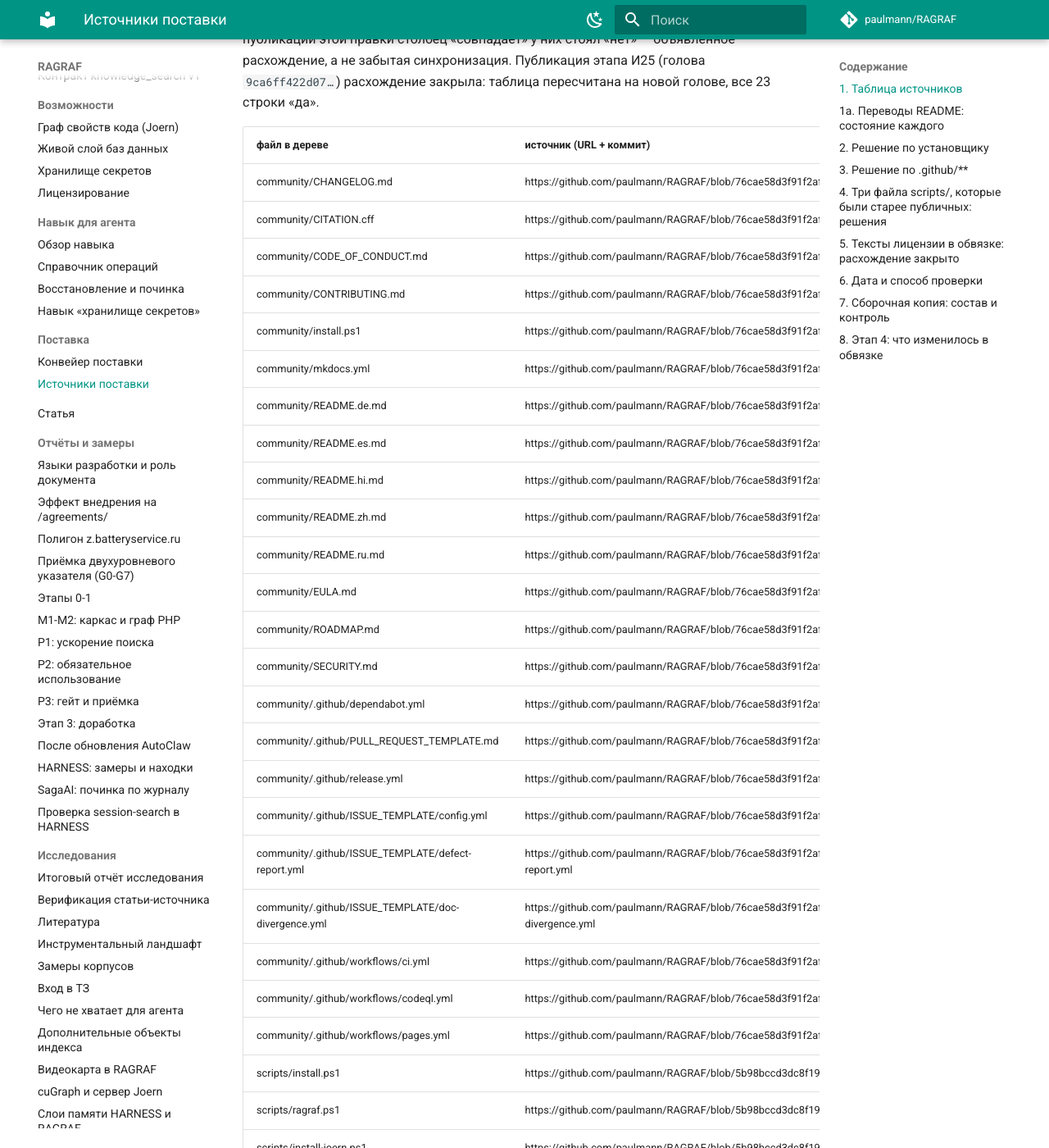
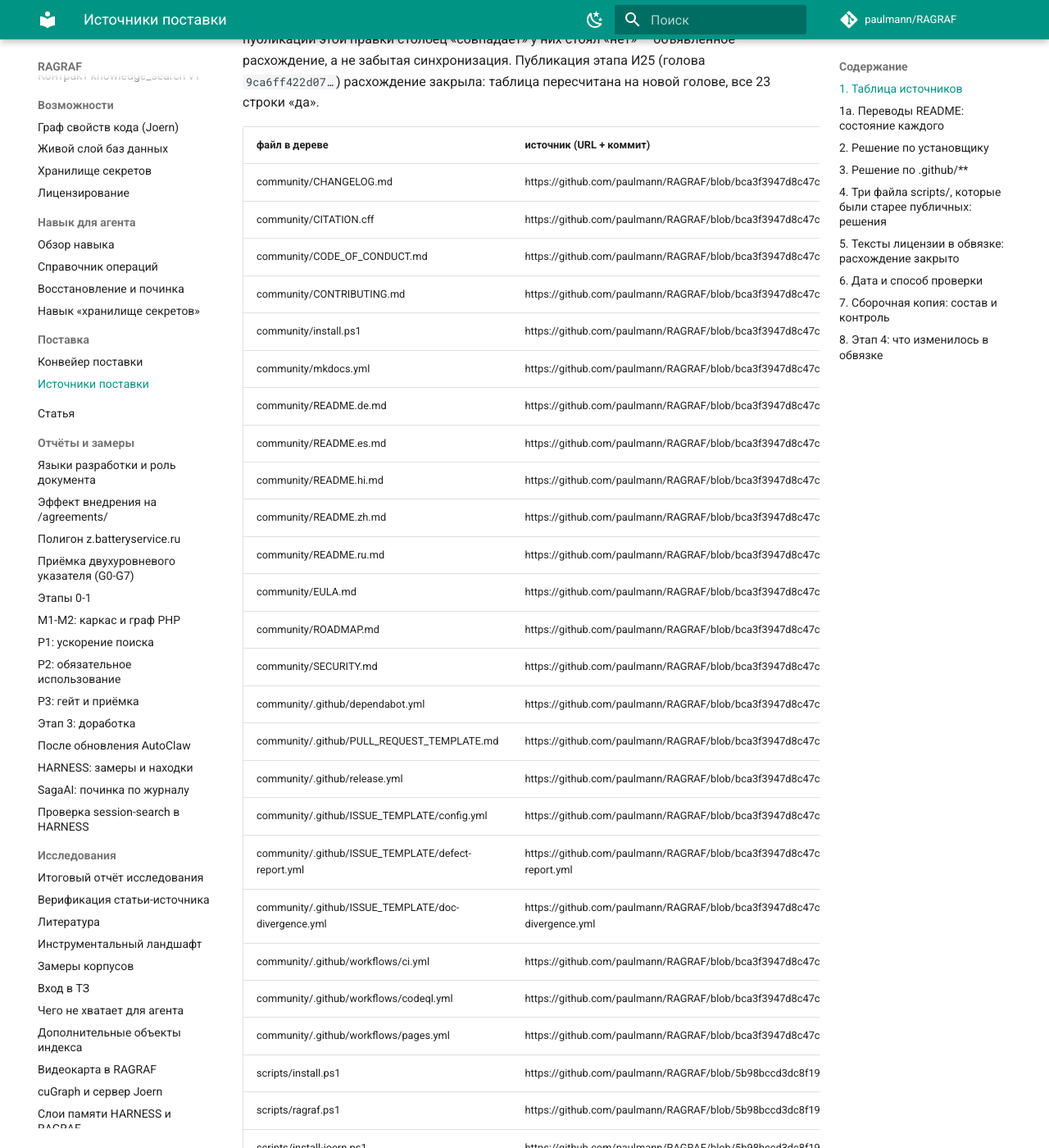
Before and after one commit to paulmann/RAGRAF, an MkDocs documentation site: the page built from docs/03_implementation/RELEASE-SOURCES.md, in a window 1280 px wide and 1400 px high, scrolled down 2977 px. Shown: the whole window at 82% size. Built offline with MkDocs 1.6.1 and Material for MkDocs 9.7.7, drawn with Linux system fonts in a browser that asks for light colours; comment, search, counter and statistics services are not loaded; some of the changed lines change nothing that is shown; some of the changed text lies outside the part shown.

Commit message:
таблица источников пересчитана на голове публикации этапа И32

```diff
--- a/docs/03_implementation/RELEASE-SOURCES.md
+++ b/docs/03_implementation/RELEASE-SOURCES.md
@@ -7,7 +7,7 @@
 в таком состоянии теряла обвязку целиком — и заметить это можно было только
 сверкой, которой до сих пор никто не делал.
 
-**Публичный `main` на момент сверки:** `76cae58d3f91f2af6a3d81d0458dae0a7ba16bf1`
+**Публичный `main` на момент сверки:** `bca3f3947d8c47cbabe1f75b2b2162e8b0925cc9`
 (2026-10-27, «этап И30 — блоки команд переводов проверяются поимённо»),
 репозиторий https://github.com/paulmann/RAGRAF, клон публикации вне живого дерева
 (`git clone`, затем
@@ -75,7 +75,7 @@
 > исходному тексту (`"reindex latency"` в немецком и испанском). Сверх того в каждом
 > переводе обновлены числа собственного индекса RAGRAF (869 файлов, 5 227 узлов,
 > 68 845 рёбер — запись `rev-0415`).
-> Изменение опубликовано, и таблица пересчитана на голове публикации `76cae58d3f91f2af6a3d81d0458dae0a7ba16bf1`: хэш в
+> Изменение опубликовано, и таблица пересчитана на голове публикации `bca3f3947d8c47cbabe1f75b2b2162e8b0925cc9`: хэш в
 > дереве равен хэшу `main`, признак — «да».
 
 > **Изменение 27.10.2026 (этап И31).** Пять переводов README изменены в живом
@@ -90,7 +90,7 @@
 
 > **Изменение 27.10.2026 (этап И32).** Пять переводов README изменены в живом
 > дереве после переноса из публичного `main`: в каждом обновлены числа
-> собственного индекса RAGRAF (запись `rev-????`). Других правок в переводах не
+> собственного индекса RAGRAF (запись `rev-0424`). Других правок в переводах не
 > было: пункты списков во всех пяти сошлись с `README.md` по позициям и
 > защищённой части при первом же прогоне новой проверки.
 > Таблица пересчитана на голове публикации этих правок: хэш в дереве равен хэшу
@@ -125,29 +125,29 @@
 
 | файл в дереве | источник (URL + коммит) | sha256 в публичном main | sha256 в дереве | совпадает | путь в поставке |
 |---|---|---|---|---|---|
-| community/CHANGELOG.md | https://github.com/paulmann/RAGRAF/blob/76cae58d3f91f2af6a3d81d0458dae0a7ba16bf1/CHANGELOG.md | b5ea007e9b8bccf1e5cf8752c4543c6c909d5bef4972113b98cfdfe8a564abed | b5ea007e9b8bccf1e5cf8752c4543c6c909d5bef4972113b98cfdfe8a564abed | да | CHANGELOG.md |
-| community/CITATION.cff | https://github.com/paulmann/RAGRAF/blob/76cae58d3f91f2af6a3d81d0458dae0a7ba16bf1/CITATION.cff | a0b16a209dfb162fcd2817455939a21588f9ffa1d1f6ec02e0281fd59feb4e32 | a0b16a209dfb162fcd2817455939a21588f9ffa1d1f6ec02e0281fd59feb4e32 | да | CITATION.cff |
-| community/CODE_OF_CONDUCT.md | https://github.com/paulmann/RAGRAF/blob/76cae58d3f91f2af6a3d81d0458dae0a7ba16bf1/CODE_OF_CONDUCT.md | 34596ad809e62b3c5a0f9cfb3106c971c21b4f145b18c7e70704959d6996b580 | 34596ad809e62b3c5a0f9cfb3106c971c21b4f145b18c7e70704959d6996b580 | да | CODE_OF_CONDUCT.md |
-| community/CONTRIBUTING.md | https://github.com/paulmann/RAGRAF/blob/76cae58d3f91f2af6a3d81d0458dae0a7ba16bf1/CONTRIBUTING.md | 4702989e9f57c205f752d6e5977b692316fae0fa4c61c32355d5289e05d98689 | 4702989e9f57c205f752d6e5977b692316fae0fa4c61c32355d5289e05d98689 | да | CONTRIBUTING.md |
-| community/install.ps1 | https://github.com/paulmann/RAGRAF/blob/76cae58d3f91f2af6a3d81d0458dae0a7ba16bf1/install.ps1 | 5a55c8d88ba70066e43147d9b772d98352f46ca82a88ef18a2d8ada71509e8e0 | 5a55c8d88ba70066e43147d9b772d98352f46ca82a88ef18a2d8ada71509e8e0 | да | install.ps1 |
-| community/mkdocs.yml | https://github.com/paulmann/RAGRAF/blob/76cae58d3f91f2af6a3d81d0458dae0a7ba16bf1/mkdocs.yml | fafbfabe326de2139b7075cc831c358729070a28f0e1b90baa26dbf8bcd4a0e4 | fafbfabe326de2139b7075cc831c358729070a28f0e1b90baa26dbf8bcd4a0e4 | да | mkdocs.yml |
-| community/README.de.md | https://github.com/paulmann/RAGRAF/blob/76cae58d3f91f2af6a3d81d0458dae0a7ba16bf1/README.de.md | 06f1eed555e8f395a3bfdd9a469d2d501b895e7e41356c988ccb82e65214a6ce | b04f2330f1b663b9ca888777ea1ff6d1789651e9985c74b9a1958a230f02c96c |  нет | README.de.md |
-| community/README.es.md | https://github.com/paulmann/RAGRAF/blob/76cae58d3f91f2af6a3d81d0458dae0a7ba16bf1/README.es.md | 39afcff6201be69e863dffe797e297f5763e86792e1b621ea387357bfc0ab5da | b6197b1c5a236d515f3227188e1129477e80f66d05abb063a61d75c91a41c623 |  нет | README.es.md |
-| community/README.hi.md | https://github.com/paulmann/RAGRAF/blob/76cae58d3f91f2af6a3d81d0458dae0a7ba16bf1/README.hi.md | 7538517b0547ee0b1761bb1a1621d388c6785894e7950cabbcabe2f1436b36db | a96445a86c6c73de7a36b926f0eb4d9267a47d392c1631b1a61a1fce869e0b16 |  нет | README.hi.md |
-| community/README.zh.md | https://github.com/paulmann/RAGRAF/blob/76cae58d3f91f2af6a3d81d0458dae0a7ba16bf1/README.zh.md | 8b2d6fa63b9b6852157843a1e2d86751c114bde5599cb72d676837591f84d500 | 28f330b28ea906b2cf8ffada27e9433abead6d680bed31e038aac755c2eda412 |  нет | README.zh.md |
-| community/README.ru.md | https://github.com/paulmann/RAGRAF/blob/76cae58d3f91f2af6a3d81d0458dae0a7ba16bf1/README.ru.md | c347d4909308e5de03130c11235da7068197cbaa65f475828a239f240798b18b | a639aea387e04ec752420196c13f235a298e0cbed051ccb64927b84df6c73cc2 |  нет | README.ru.md |
-| community/EULA.md | https://github.com/paulmann/RAGRAF/blob/76cae58d3f91f2af6a3d81d0458dae0a7ba16bf1/EULA.md | de3a473f73d39dedb64f362384554f25584979d62b51f8ea50c5d531bab75a3a | de3a473f73d39dedb64f362384554f25584979d62b51f8ea50c5d531bab75a3a | да | EULA.md |
-| community/ROADMAP.md | https://github.com/paulmann/RAGRAF/blob/76cae58d3f91f2af6a3d81d0458dae0a7ba16bf1/ROADMAP.md | 1973da88532a9dab0b96873df9acf57575b286af40f4904a36e87ccf5c6457be | 1973da88532a9dab0b96873df9acf57575b286af40f4904a36e87ccf5c6457be | да | ROADMAP.md |
-| community/SECURITY.md | https://github.com/paulmann/RAGRAF/blob/76cae58d3f91f2af6a3d81d0458dae0a7ba16bf1/SECURITY.md | dbc7d9c2bd4d3e2d1481a36d00655633c3b45603d1f6753a26c9357414495700 | dbc7d9c2bd4d3e2d1481a36d00655633c3b45603d1f6753a26c9357414495700 | да | SECURITY.md |
-| community/.github/dependabot.yml | https://github.com/paulmann/RAGRAF/blob/76cae58d3f91f2af6a3d81d0458dae0a7ba16bf1/.github/dependabot.yml | 37360b6fa679b5639b08465c684bca8d86c56f9cdf5b1e8c9dd3e1d813f79532 | 37360b6fa679b5639b08465c684bca8d86c56f9cdf5b1e8c9dd3e1d813f79532 | да | .github/dependabot.yml |
-| community/.github/PULL_REQUEST_TEMPLATE.md | https://github.com/paulmann/RAGRAF/blob/76cae58d3f91f2af6a3d81d0458dae0a7ba16bf1/.github/PULL_REQUEST_TEMPLATE.md | 30c5a2c60f7d1933b201b326d55ce6955aad46457d3d65503c9b666706ab82b0 | 30c5a2c60f7d1933b201b326d55ce6955aad46457d3d65503c9b666706ab82b0 | да | .github/PULL_REQUEST_TEMPLATE.md |
-| community/.github/release.yml | https://github.com/paulmann/RAGRAF/blob/76cae58d3f91f2af6a3d81d0458dae0a7ba16bf1/.github/release.yml | 48c9059c309e7e04177c3e649c02ff3aa5b93b0045a55eff3998004e4356560c | 48c9059c309e7e04177c3e649c02ff3aa5b93b0045a55eff3998004e4356560c | да | .github/release.yml |
-| community/.github/ISSUE_TEMPLATE/config.yml | https://github.com/paulmann/RAGRAF/blob/76cae58d3f91f2af6a3d81d0458dae0a7ba16bf1/.github/ISSUE_TEMPLATE/config.yml | 0bc9435ed1245c47bbde5fc751fb937c75b554553be3010da264be10d2c89654 | 0bc9435ed1245c47bbde5fc751fb937c75b554553be3010da264be10d2c89654 | да | .github/ISSUE_TEMPLATE/config.yml |
-| community/.github/ISSUE_TEMPLATE/defect-report.yml | https://github.com/paulmann/RAGRAF/blob/76cae58d3f91f2af6a3d81d0458dae0a7ba16bf1/.github/ISSUE_TEMPLATE/defect-report.yml | abab94c9ded87699c6046f527486ff84c0abb6d1df8c7f3447baeb25f58fc2a6 | abab94c9ded87699c6046f527486ff84c0abb6d1df8c7f3447baeb25f58fc2a6 | да | .github/ISSUE_TEMPLATE/defect-report.yml |
-| community/.github/ISSUE_TEMPLATE/doc-divergence.yml | https://github.com/paulmann/RAGRAF/blob/76cae58d3f91f2af6a3d81d0458dae0a7ba16bf1/.github/ISSUE_TEMPLATE/doc-divergence.yml | 743c9e238dcaaa3eb10f4739a53f7ec7cab43d81ff3c1d93adfab768adcf3aff | 743c9e238dcaaa3eb10f4739a53f7ec7cab43d81ff3c1d93adfab768adcf3aff | да | .github/ISSUE_TEMPLATE/doc-divergence.yml |
-| community/.github/workflows/ci.yml | https://github.com/paulmann/RAGRAF/blob/76cae58d3f91f2af6a3d81d0458dae0a7ba16bf1/.github/workflows/ci.yml | ea6d8ae5a2007164ca196a0e1b6fc7e71976c9a354ebe55efc50f32d7e6b3a99 | ea6d8ae5a2007164ca196a0e1b6fc7e71976c9a354ebe55efc50f32d7e6b3a99 | да | .github/workflows/ci.yml |
-| community/.github/workflows/codeql.yml | https://github.com/paulmann/RAGRAF/blob/76cae58d3f91f2af6a3d81d0458dae0a7ba16bf1/.github/workflows/codeql.yml | 5c09bbc2cec2fe16c338d4527100b92b63badfc6dbf3dea34b2652d5a0726bfb | 5c09bbc2cec2fe16c338d4527100b92b63badfc6dbf3dea34b2652d5a0726bfb | да | .github/workflows/codeql.yml |
-| community/.github/workflows/pages.yml | https://github.com/paulmann/RAGRAF/blob/76cae58d3f91f2af6a3d81d0458dae0a7ba16bf1/.github/workflows/pages.yml | 4735800e7da31eb2b1ef550ccff883867e072118f8edb164b8ddbddd65abeb38 | 4735800e7da31eb2b1ef550ccff883867e072118f8edb164b8ddbddd65abeb38 | да | .github/workflows/pages.yml |
+| community/CHANGELOG.md | https://github.com/paulmann/RAGRAF/blob/bca3f3947d8c47cbabe1f75b2b2162e8b0925cc9/CHANGELOG.md | b5ea007e9b8bccf1e5cf8752c4543c6c909d5bef4972113b98cfdfe8a564abed | b5ea007e9b8bccf1e5cf8752c4543c6c909d5bef4972113b98cfdfe8a564abed | да | CHANGELOG.md |
+| community/CITATION.cff | https://github.com/paulmann/RAGRAF/blob/bca3f3947d8c47cbabe1f75b2b2162e8b0925cc9/CITATION.cff | a0b16a209dfb162fcd2817455939a21588f9ffa1d1f6ec02e0281fd59feb4e32 | a0b16a209dfb162fcd2817455939a21588f9ffa1d1f6ec02e0281fd59feb4e32 | да | CITATION.cff |
+| community/CODE_OF_CONDUCT.md | https://github.com/paulmann/RAGRAF/blob/bca3f3947d8c47cbabe1f75b2b2162e8b0925cc9/CODE_OF_CONDUCT.md | 34596ad809e62b3c5a0f9cfb3106c971c21b4f145b18c7e70704959d6996b580 | 34596ad809e62b3c5a0f9cfb3106c971c21b4f145b18c7e70704959d6996b580 | да | CODE_OF_CONDUCT.md |
+| community/CONTRIBUTING.md | https://github.com/paulmann/RAGRAF/blob/bca3f3947d8c47cbabe1f75b2b2162e8b0925cc9/CONTRIBUTING.md | 4702989e9f57c205f752d6e5977b692316fae0fa4c61c32355d5289e05d98689 | 4702989e9f57c205f752d6e5977b692316fae0fa4c61c32355d5289e05d98689 | да | CONTRIBUTING.md |
+| community/install.ps1 | https://github.com/paulmann/RAGRAF/blob/bca3f3947d8c47cbabe1f75b2b2162e8b0925cc9/install.ps1 | 5a55c8d88ba70066e43147d9b772d98352f46ca82a88ef18a2d8ada71509e8e0 | 5a55c8d88ba70066e43147d9b772d98352f46ca82a88ef18a2d8ada71509e8e0 | да | install.ps1 |
+| community/mkdocs.yml | https://github.com/paulmann/RAGRAF/blob/bca3f3947d8c47cbabe1f75b2b2162e8b0925cc9/mkdocs.yml | fafbfabe326de2139b7075cc831c358729070a28f0e1b90baa26dbf8bcd4a0e4 | fafbfabe326de2139b7075cc831c358729070a28f0e1b90baa26dbf8bcd4a0e4 | да | mkdocs.yml |
+| community/README.de.md | https://github.com/paulmann/RAGRAF/blob/bca3f3947d8c47cbabe1f75b2b2162e8b0925cc9/README.de.md | b04f2330f1b663b9ca888777ea1ff6d1789651e9985c74b9a1958a230f02c96c | b04f2330f1b663b9ca888777ea1ff6d1789651e9985c74b9a1958a230f02c96c |  да | README.de.md |
+| community/README.es.md | https://github.com/paulmann/RAGRAF/blob/bca3f3947d8c47cbabe1f75b2b2162e8b0925cc9/README.es.md | b6197b1c5a236d515f3227188e1129477e80f66d05abb063a61d75c91a41c623 | b6197b1c5a236d515f3227188e1129477e80f66d05abb063a61d75c91a41c623 |  да | README.es.md |
+| community/README.hi.md | https://github.com/paulmann/RAGRAF/blob/bca3f3947d8c47cbabe1f75b2b2162e8b0925cc9/README.hi.md | a96445a86c6c73de7a36b926f0eb4d9267a47d392c1631b1a61a1fce869e0b16 | a96445a86c6c73de7a36b926f0eb4d9267a47d392c1631b1a61a1fce869e0b16 |  да | README.hi.md |
+| community/README.zh.md | https://github.com/paulmann/RAGRAF/blob/bca3f3947d8c47cbabe1f75b2b2162e8b0925cc9/README.zh.md | 28f330b28ea906b2cf8ffada27e9433abead6d680bed31e038aac755c2eda412 | 28f330b28ea906b2cf8ffada27e9433abead6d680bed31e038aac755c2eda412 |  да | README.zh.md |
+| community/README.ru.md | https://github.com/paulmann/RAGRAF/blob/bca3f3947d8c47cbabe1f75b2b2162e8b0925cc9/README.ru.md | a639aea387e04ec752420196c13f235a298e0cbed051ccb64927b84df6c73cc2 | a639aea387e04ec752420196c13f235a298e0cbed051ccb64927b84df6c73cc2 |  да | README.ru.md |
+| community/EULA.md | https://github.com/paulmann/RAGRAF/blob/bca3f3947d8c47cbabe1f75b2b2162e8b0925cc9/EULA.md | de3a473f73d39dedb64f362384554f25584979d62b51f8ea50c5d531bab75a3a | de3a473f73d39dedb64f362384554f25584979d62b51f8ea50c5d531bab75a3a | да | EULA.md |
+| community/ROADMAP.md | https://github.com/paulmann/RAGRAF/blob/bca3f3947d8c47cbabe1f75b2b2162e8b0925cc9/ROADMAP.md | 1973da88532a9dab0b96873df9acf57575b286af40f4904a36e87ccf5c6457be | 1973da88532a9dab0b96873df9acf57575b286af40f4904a36e87ccf5c6457be | да | ROADMAP.md |
+| community/SECURITY.md | https://github.com/paulmann/RAGRAF/blob/bca3f3947d8c47cbabe1f75b2b2162e8b0925cc9/SECURITY.md | dbc7d9c2bd4d3e2d1481a36d00655633c3b45603d1f6753a26c9357414495700 | dbc7d9c2bd4d3e2d1481a36d00655633c3b45603d1f6753a26c9357414495700 | да | SECURITY.md |
+| community/.github/dependabot.yml | https://github.com/paulmann/RAGRAF/blob/bca3f3947d8c47cbabe1f75b2b2162e8b0925cc9/.github/dependabot.yml | 37360b6fa679b5639b08465c684bca8d86c56f9cdf5b1e8c9dd3e1d813f79532 | 37360b6fa679b5639b08465c684bca8d86c56f9cdf5b1e8c9dd3e1d813f79532 | да | .github/dependabot.yml |
+| community/.github/PULL_REQUEST_TEMPLATE.md | https://github.com/paulmann/RAGRAF/blob/bca3f3947d8c47cbabe1f75b2b2162e8b0925cc9/.github/PULL_REQUEST_TEMPLATE.md | 30c5a2c60f7d1933b201b326d55ce6955aad46457d3d65503c9b666706ab82b0 | 30c5a2c60f7d1933b201b326d55ce6955aad46457d3d65503c9b666706ab82b0 | да | .github/PULL_REQUEST_TEMPLATE.md |
+| community/.github/release.yml | https://github.com/paulmann/RAGRAF/blob/bca3f3947d8c47cbabe1f75b2b2162e8b0925cc9/.github/release.yml | 48c9059c309e7e04177c3e649c02ff3aa5b93b0045a55eff3998004e4356560c | 48c9059c309e7e04177c3e649c02ff3aa5b93b0045a55eff3998004e4356560c | да | .github/release.yml |
+| community/.github/ISSUE_TEMPLATE/config.yml | https://github.com/paulmann/RAGRAF/blob/bca3f3947d8c47cbabe1f75b2b2162e8b0925cc9/.github/ISSUE_TEMPLATE/config.yml | 0bc9435ed1245c47bbde5fc751fb937c75b554553be3010da264be10d2c89654 | 0bc9435ed1245c47bbde5fc751fb937c75b554553be3010da264be10d2c89654 | да | .github/ISSUE_TEMPLATE/config.yml |
+| community/.github/ISSUE_TEMPLATE/defect-report.yml | https://github.com/paulmann/RAGRAF/blob/bca3f3947d8c47cbabe1f75b2b2162e8b0925cc9/.github/ISSUE_TEMPLATE/defect-report.yml | abab94c9ded87699c6046f527486ff84c0abb6d1df8c7f3447baeb25f58fc2a6 | abab94c9ded87699c6046f527486ff84c0abb6d1df8c7f3447baeb25f58fc2a6 | да | .github/ISSUE_TEMPLATE/defect-report.yml |
+| community/.github/ISSUE_TEMPLATE/doc-divergence.yml | https://github.com/paulmann/RAGRAF/blob/bca3f3947d8c47cbabe1f75b2b2162e8b0925cc9/.github/ISSUE_TEMPLATE/doc-divergence.yml | 743c9e238dcaaa3eb10f4739a53f7ec7cab43d81ff3c1d93adfab768adcf3aff | 743c9e238dcaaa3eb10f4739a53f7ec7cab43d81ff3c1d93adfab768adcf3aff | да | .github/ISSUE_TEMPLATE/doc-divergence.yml |
+| community/.github/workflows/ci.yml | https://github.com/paulmann/RAGRAF/blob/bca3f3947d8c47cbabe1f75b2b2162e8b0925cc9/.github/workflows/ci.yml | ea6d8ae5a2007164ca196a0e1b6fc7e71976c9a354ebe55efc50f32d7e6b3a99 | ea6d8ae5a2007164ca196a0e1b6fc7e71976c9a354ebe55efc50f32d7e6b3a99 | да | .github/workflows/ci.yml |
+| community/.github/workflows/codeql.yml | https://github.com/paulmann/RAGRAF/blob/bca3f3947d8c47cbabe1f75b2b2162e8b0925cc9/.github/workflows/codeql.yml | 5c09bbc2cec2fe16c338d4527100b92b63badfc6dbf3dea34b2652d5a0726bfb | 5c09bbc2cec2fe16c338d4527100b92b63badfc6dbf3dea34b2652d5a0726bfb | да | .github/workflows/codeql.yml |
+| community/.github/workflows/pages.yml | https://github.com/paulmann/RAGRAF/blob/bca3f3947d8c47cbabe1f75b2b2162e8b0925cc9/.github/workflows/pages.yml | 4735800e7da31eb2b1ef550ccff883867e072118f8edb164b8ddbddd65abeb38 | 4735800e7da31eb2b1ef550ccff883867e072118f8edb164b8ddbddd65abeb38 | да | .github/workflows/pages.yml |
 | scripts/install.ps1 | https://github.com/paulmann/RAGRAF/blob/5b98bccd3dc8f1904e930f03e39a55ba4a20d317/scripts/install.ps1 | f6cee5d8bb7f98039c297b578cc86c15fb439e14ed2206289d63382031be5996 | f6cee5d8bb7f98039c297b578cc86c15fb439e14ed2206289d63382031be5996 | да | scripts/install.ps1 |
 | scripts/ragraf.ps1 | https://github.com/paulmann/RAGRAF/blob/5b98bccd3dc8f1904e930f03e39a55ba4a20d317/scripts/ragraf.ps1 | f7dbe0bb262b92456945a7863e6263bce3b4678f1cb04ae5f9e81c6a05488813 | f7dbe0bb262b92456945a7863e6263bce3b4678f1cb04ae5f9e81c6a05488813 | да | scripts/ragraf.ps1 |
 | scripts/install-joern.ps1 | https://github.com/paulmann/RAGRAF/blob/5b98bccd3dc8f1904e930f03e39a55ba4a20d317/scripts/install-joern.ps1 | c3ebcf0e2c344b95e1fc1d9c3f60937ac87fe6fac7d76351683c8b8faf4f8a27 | c3ebcf0e2c344b95e1fc1d9c3f60937ac87fe6fac7d76351683c8b8faf4f8a27 | да | scripts/install-joern.ps1 |
```
Also changed, not shown: 1 other file.
